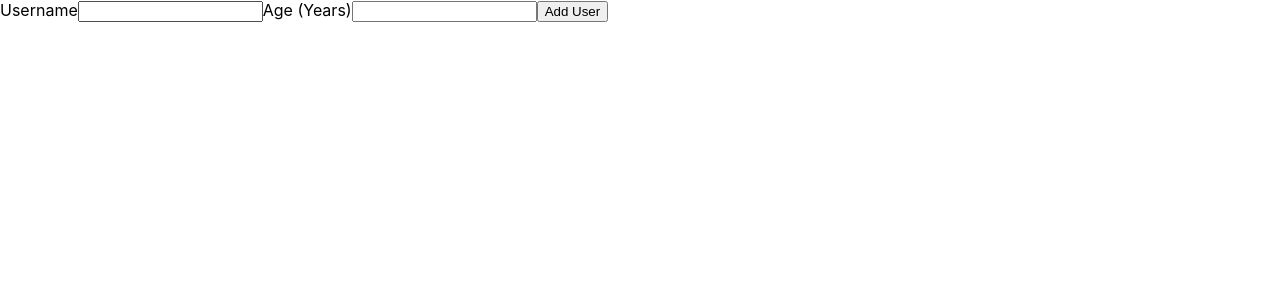
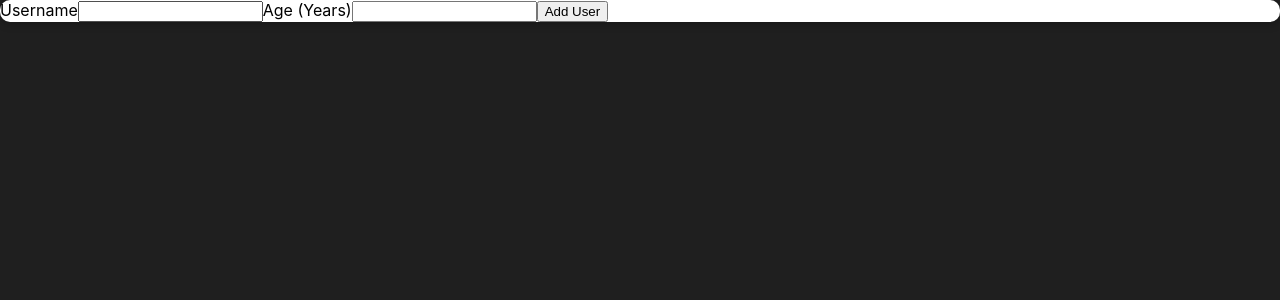
Before and after one commit to CodeNameNinja/React-Create-User, a React (Create React App) app: page / in a window 1280 px wide. Shown: the top 300 px of the page. Built offline with nearby package versions, Linux system fonts and the light colour scheme.

Commit message:
added Card wrapper component

```diff
--- /dev/null
+++ b/src/components/UI/Card.js
@@ -0,0 +1,8 @@
+import React from 'react';
+
+import classes from './Card.module.css';
+const Card = props => {
+    return <div className={classes.card}>{props.children}</div>;
+}
+
+export default Card;
--- /dev/null
+++ b/src/components/UI/Card.module.css
@@ -0,0 +1,6 @@
+.card{
+    background:white;
+    box-shadow: 0 2px 8px rgba(0,0,0,0.26);
+    border-radius: 10px;
+
+}
--- a/src/components/Users/AddUser.js
+++ b/src/components/Users/AddUser.js
@@ -1,12 +1,12 @@
-import React from 'react';
+import React from "react";
+import Card from "../UI/Card";
 
-const AddUser = props => {
-
+const AddUser = (props) => {
   const addUserHandler = (event) => {
     event.preventDefault();
-
-    }
-    return(
+  };
+  return (
+    <Card>
       <form onSubmit={addUserHandler}>
         <label htmlFor="username">Username</label>
         <input type="text" id="username" />
@@ -14,6 +14,7 @@
         <input type="number" id="age" />
         <button type="submit">Add User</button>
       </form>
+    </Card>
   );
 };
 
--- a/src/index.css
+++ b/src/index.css
@@ -1,3 +1,8 @@
+html{
+  font-family: 'sans-serif';
+  background: #1f1f1f;
+}
+
 body {
   margin: 0;
   font-family: -apple-system, BlinkMacSystemFont, 'Segoe UI', 'Roboto', 'Oxygen',
```
Lines whose indentation alone changed are shown as unchanged.
